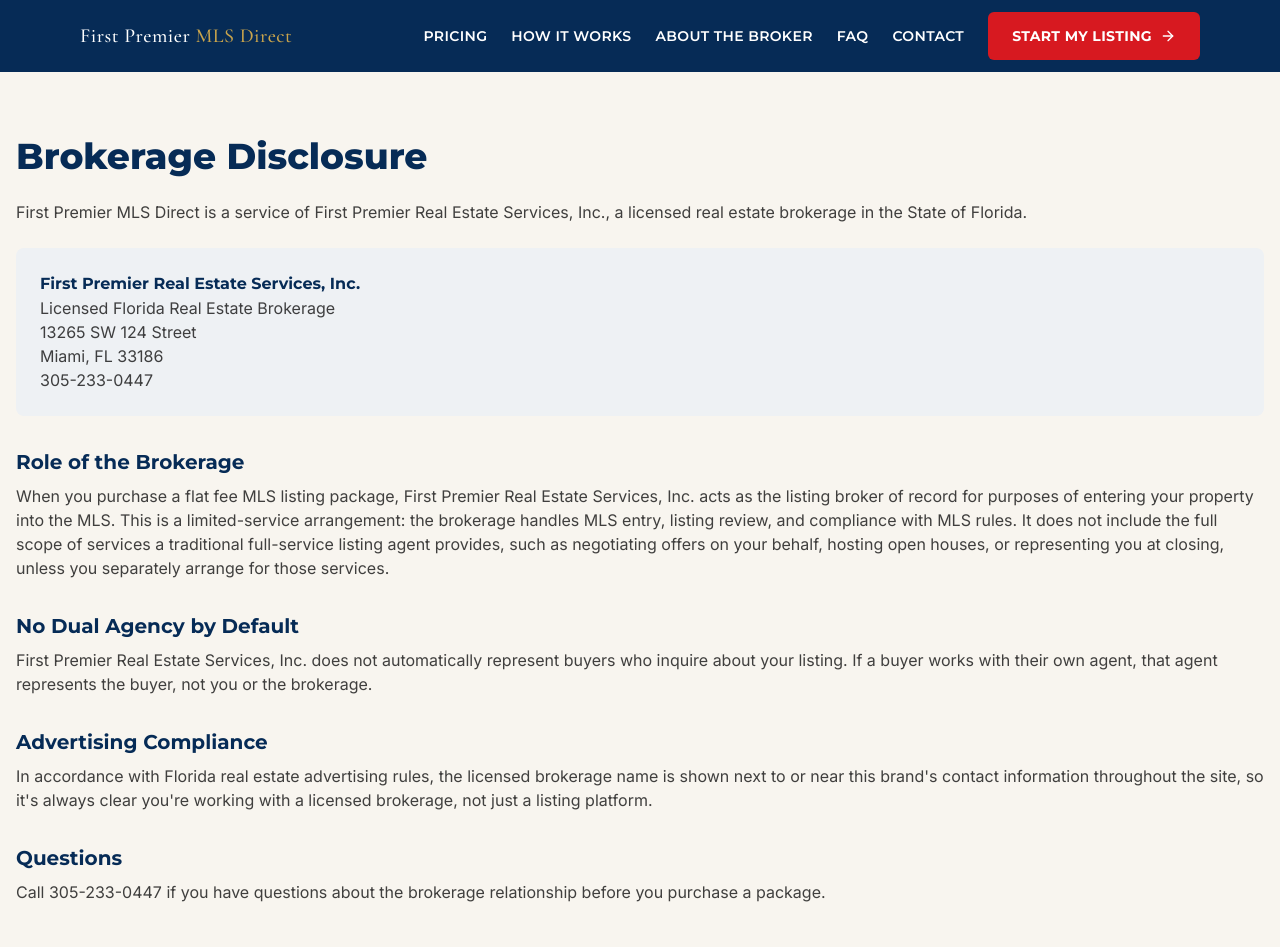
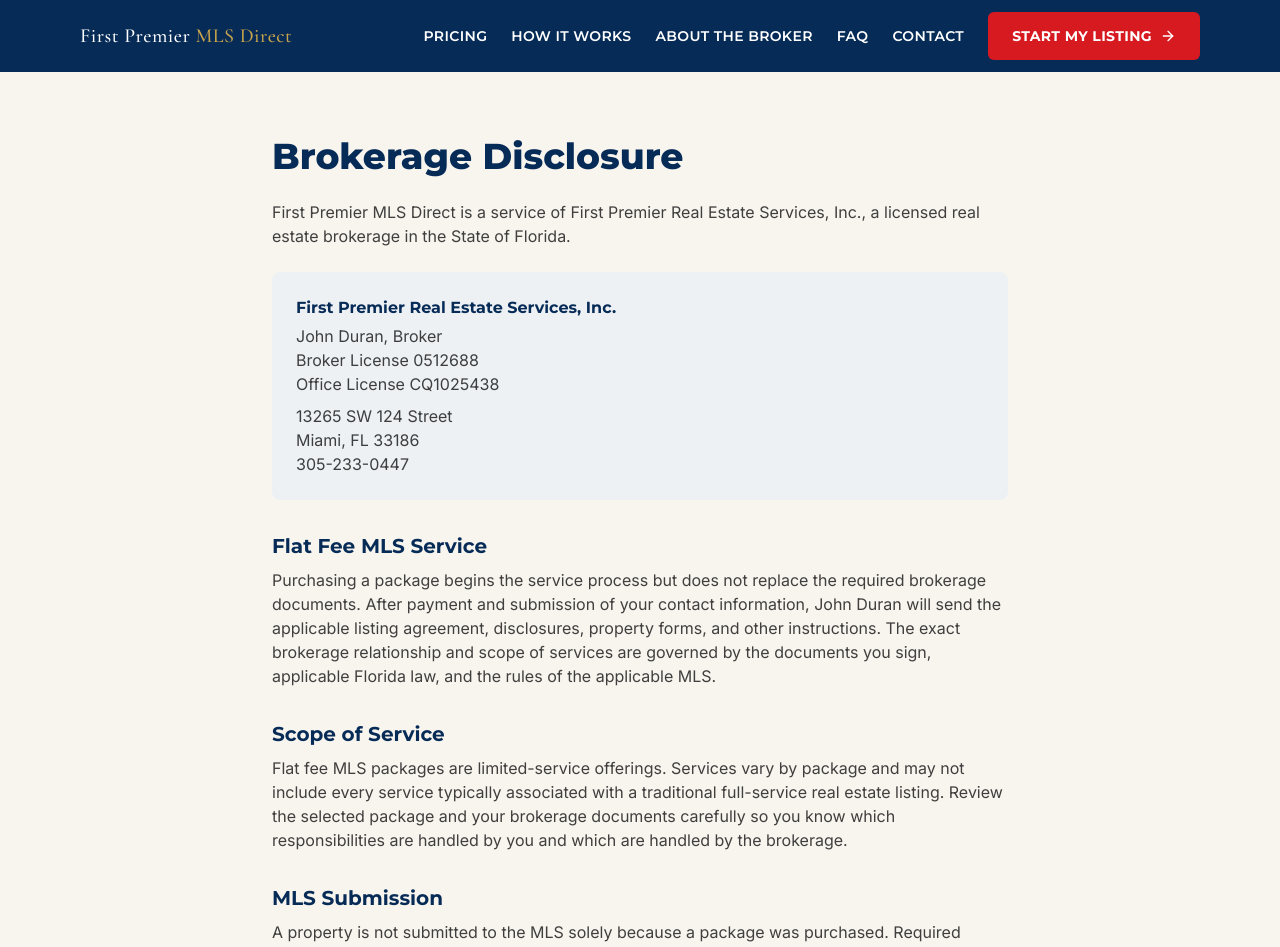
Before and after one commit to Elicasta/firstpremiermlsdirect, a Next.js app: page /brokerage-disclosure in a window 1280 px wide. Shown: the top 947 px of the page. Built offline with nearby package versions, Linux system fonts and the light colour scheme.

Commit message:
Add broker identity and clarify brokerage disclosure

```diff
--- a/app/brokerage-disclosure/page.tsx
+++ b/app/brokerage-disclosure/page.tsx
@@ -2,7 +2,7 @@
 
 export default function BrokerageDisclosurePage() {
   return (
-    <section className="mx-auto max-w-3xl px-4 py-12 md:py-16 prose prose-sm max-w-none">
+    <section className="mx-auto max-w-3xl px-4 py-12 md:py-16">
       <h1 className="font-display text-3xl font-extrabold sm:text-4xl text-navy">Brokerage Disclosure</h1>
 
       <p className="mt-6 text-ink/80">
@@ -12,41 +12,42 @@
 
       <div className="mt-6 rounded-lg bg-gray p-6 text-ink/80">
         <p className="font-display font-bold text-navy">First Premier Real Estate Services, Inc.</p>
-        <p>Licensed Florida Real Estate Brokerage</p>
-        <p>13265 SW 124 Street</p>
+        <p className="mt-1">John Duran, Broker</p>
+        <p>Broker License 0512688</p>
+        <p>Office License CQ1025438</p>
+        <p className="mt-2">13265 SW 124 Street</p>
         <p>Miami, FL 33186</p>
         <p>305-233-0447</p>
       </div>
 
-      <h2 className="mt-8 font-display text-xl font-bold text-navy">Role of the Brokerage</h2>
+      <h2 className="mt-8 font-display text-xl font-bold text-navy">Flat Fee MLS Service</h2>
       <p className="mt-2 text-ink/80">
-        When you purchase a flat fee MLS listing package, First Premier Real Estate Services,
-        Inc. acts as the listing broker of record for purposes of entering your property into
-        the MLS. This is a limited-service arrangement: the brokerage handles MLS entry, listing
-        review, and compliance with MLS rules. It does not include the full scope of services a
-        traditional full-service listing agent provides, such as negotiating offers on your
-        behalf, hosting open houses, or representing you at closing, unless you separately
-        arrange for those services.
+        Purchasing a package begins the service process but does not replace the required
+        brokerage documents. After payment and submission of your contact information, John
+        Duran will send the applicable listing agreement, disclosures, property forms, and other
+        instructions. The exact brokerage relationship and scope of services are governed by the
+        documents you sign, applicable Florida law, and the rules of the applicable MLS.
       </p>
 
-      <h2 className="mt-8 font-display text-xl font-bold text-navy">No Dual Agency by Default</h2>
+      <h2 className="mt-8 font-display text-xl font-bold text-navy">Scope of Service</h2>
       <p className="mt-2 text-ink/80">
-        First Premier Real Estate Services, Inc. does not automatically represent buyers who
-        inquire about your listing. If a buyer works with their own agent, that agent
-        represents the buyer, not you or the brokerage.
+        Flat fee MLS packages are limited-service offerings. Services vary by package and may not
+        include every service typically associated with a traditional full-service real estate
+        listing. Review the selected package and your brokerage documents carefully so you know
+        which responsibilities are handled by you and which are handled by the brokerage.
       </p>
 
-      <h2 className="mt-8 font-display text-xl font-bold text-navy">Advertising Compliance</h2>
+      <h2 className="mt-8 font-display text-xl font-bold text-navy">MLS Submission</h2>
       <p className="mt-2 text-ink/80">
-        In accordance with Florida real estate advertising rules, the licensed brokerage name
-        is shown next to or near this brand's contact information throughout the site, so it's
-        always clear you're working with a licensed brokerage, not just a listing platform.
+        A property is not submitted to the MLS solely because a package was purchased. Required
+        information, signed documents, photos, and any other items requested by the broker must
+        be received and approved before submission.
       </p>
 
       <h2 className="mt-8 font-display text-xl font-bold text-navy">Questions</h2>
       <p className="mt-2 text-ink/80">
-        Call 305-233-0447 if you have questions about the brokerage relationship before you
-        purchase a package.
+        Call 305-233-0447 if you have questions about the brokerage relationship or the scope of
+        a package before purchasing.
       </p>
     </section>
   );
```
